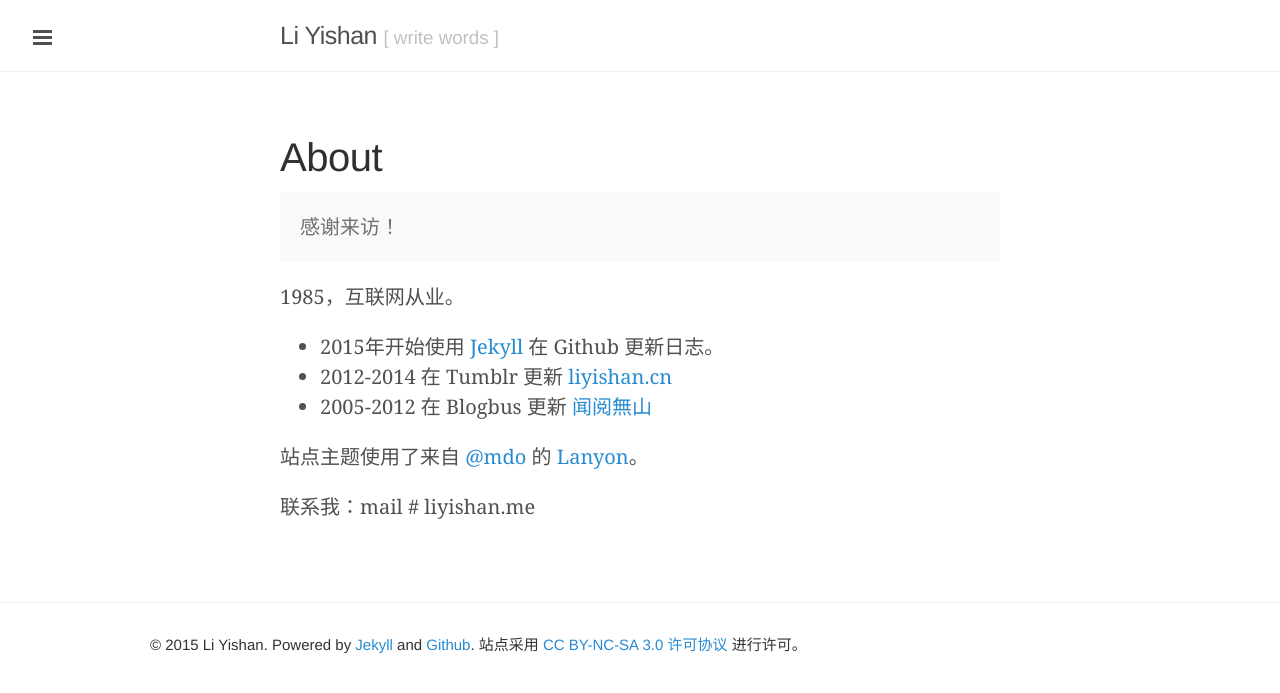
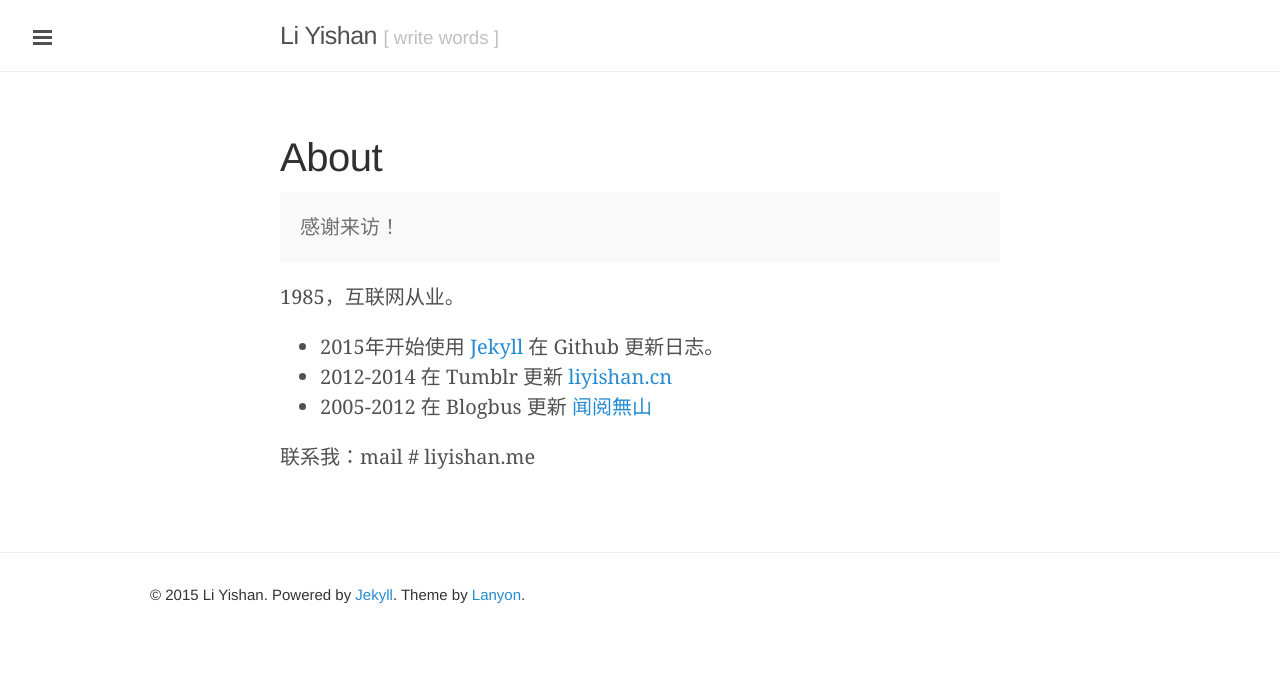
Before and after one commit to yishan/lysh, a Jekyll site: the page built from about.md, in a window 1280 px wide. Shown: the top 693 px of the page. Built offline with Jekyll 4.4.1, drawn with Linux system fonts in a browser that asks for light colours; Markdown is read by kramdown in place of the engine named in the settings.

Commit message:
footer info

```diff
--- a/_includes/footer.html
+++ b/_includes/footer.html
@@ -2,7 +2,9 @@
 	<hr>
 	<div class="footer">
 		<p>
-			&copy; {{ site.time | date: '%Y' }} {{ site.author }}. Powered by <a href="http://www.jekyllrb.com/">Jekyll</a> and <a href="http://www.github.com/">Github</a>.  站点采用 <a href="http://creativecommons.org/licenses/by-nc-sa/3.0/cn/">CC BY-NC-SA 3.0 许可协议</a> 进行许可。
+			&copy; {{ site.time | date: '%Y' }} {{ site.author }}. Powered by <a href="http://www.jekyllrb.com/">Jekyll</a>. Theme by <a href="http://lanyon.getpoole.com/">Lanyon</a>.
 		</p>
+
+		<!-- 站点采用 <a href="http://creativecommons.org/licenses/by-nc-sa/3.0/cn/">CC BY-NC-SA 3.0 许可协议</a> 进行许可。>
 </div>
 </footer>
--- a/_includes/sidebar.html
+++ b/_includes/sidebar.html
@@ -26,8 +26,7 @@
     {% endfor %}
 
   </nav>
-
-  <div class="sidebar-item">
-
+  <div class="sidebar-social">
+    <p><a href="http://www.douban.com/people/costi/">豆瓣</a> | <a href="http://weibo.com/costi">微博</a> | <a href="https://plus.google.com/113566263365213547900">Google+</a></p>
   </div>
 </div>
--- a/about.md
+++ b/about.md
@@ -13,6 +13,4 @@ title: About
 +   2012-2014 在 Tumblr 更新  [liyishan.cn](http://www.liyishan.cn)
 +   2005-2012 在 Blogbus 更新  [闻阅無山](http://costi.blogbus.com)
 
-站点主题使用了来自 [@mdo](https://twitter.com/mdo) 的 [Lanyon](http://lanyon.getpoole.com)。
-
 联系我：{{ site.email }}
--- a/public/css/lanyon.css
+++ b/public/css/lanyon.css
@@ -169,6 +169,12 @@ h1, h2, h3, h4, h5, h6 {
 }
 .sidebar-item p:last-child {
   margin-bottom: 0;
+}
+
+.sidebar-social {
+  padding: 1.5rem;
+  font-size: .75em;
+
 }
 
 /* Sidebar nav */
```
